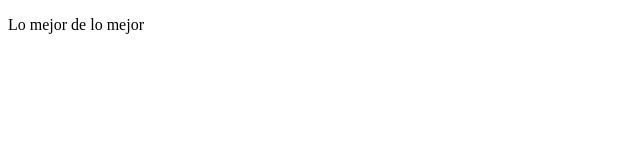
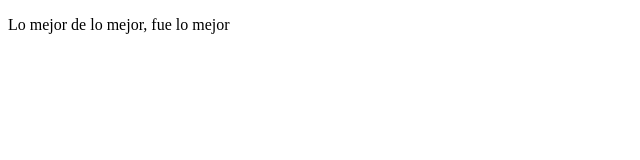
Before and after one commit to jfm07/INICIOS, a plain HTML site: page index.html in a window 1280 px wide. Shown: the full height of the page, 0-640 px from the left. Drawn offline with Linux system fonts and the light colour scheme.

Commit message:
cambio mejor

```diff
--- a/index.html
+++ b/index.html
@@ -8,7 +8,7 @@
 </head>
 <body>
     <p>
-        Lo mejor de lo mejor
+        Lo mejor de lo mejor, fue lo mejor
     </p>
 </body>
 </html>
```
